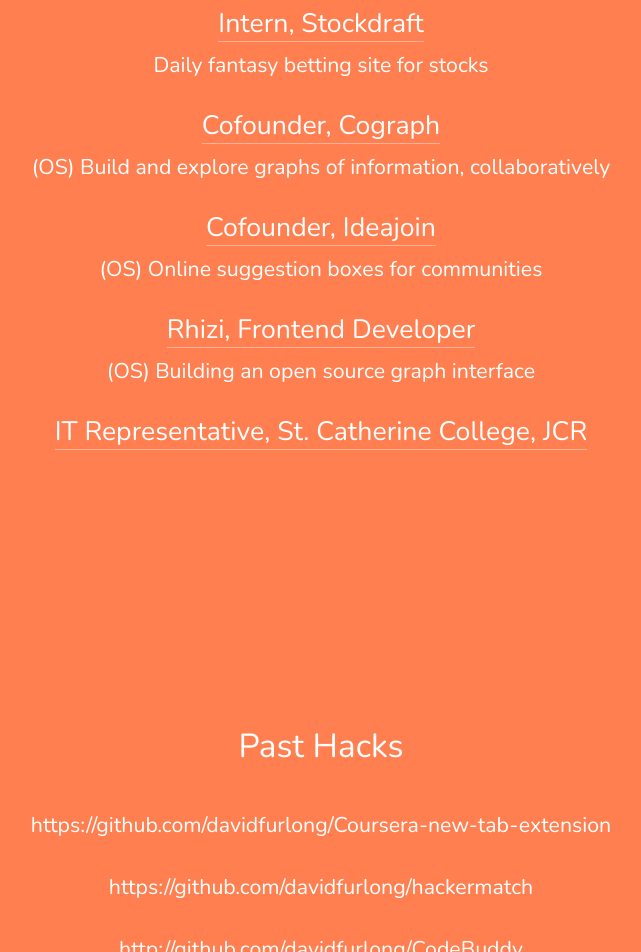
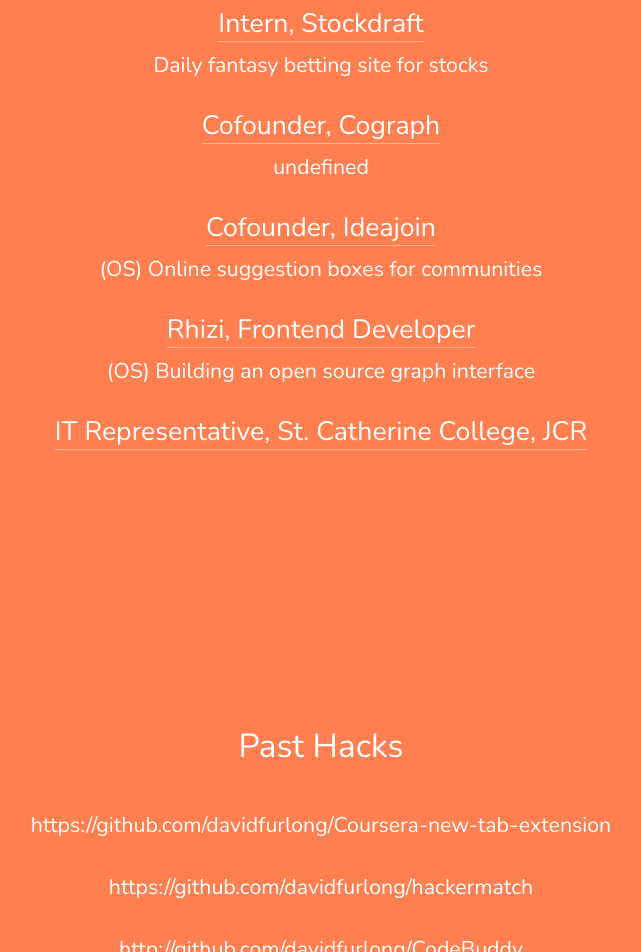
Before and after one commit to davidfurlong/davidfurlong.github.io, a plain HTML site: page index.html in a window 1280 px wide. Shown: the part 960-1912 px from the top of the page, without its empty margins (319-960 px from the left). Drawn offline with nearby package versions, Linux system fonts and the light colour scheme.

Commit message:
Small changes commit

```diff
--- a/index.html
+++ b/index.html
@@ -91,7 +91,7 @@
         </li>
         <li>
             <span>Cofounder, Cograph</span><br/>
-            <small>(OS) Build and explore graphs of information, collaboratively</small>
+            <small>undefined</small>
         </li>
         <li>
             <span>Cofounder, Ideajoin</span><br/>
```
